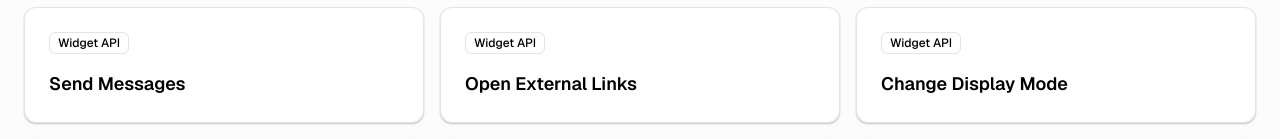
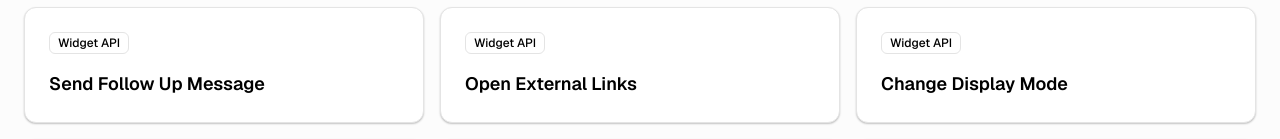
Before and after one commit to MCPJam/apps-sdk-everything, a Next.js app: page /methods-playground in a window 1280 px wide. Shown: the part 334-473 px from the top of the page. Built offline with nearby package versions, Linux system fonts and the light colour scheme.

Commit message:
rename this method

```diff
--- a/app/methods-playground/page.tsx
+++ b/app/methods-playground/page.tsx
@@ -16,7 +16,7 @@ const widgets: Widget[] = [
   { id: "tool_metadata_widget", title: "Tool Response Data", category: "Tool Example", path: "/widgets/tool-metadata" },
 
   // Widget API
-  { id: "demo_send_message", title: "Send Messages", category: "Widget API", path: "/widgets/send-message" },
+  { id: "demo_send_message", title: "Send Follow Up Message", category: "Widget API", path: "/widgets/send-message" },
   { id: "demo_open_external", title: "Open External Links", category: "Widget API", path: "/widgets/open-external" },
   { id: "demo_display_mode", title: "Change Display Mode", category: "Widget API", path: "/widgets/display-mode" },
   { id: "demo_widget_state", title: "Save Widget State", category: "Widget API", path: "/widgets/widget-state" },
```
